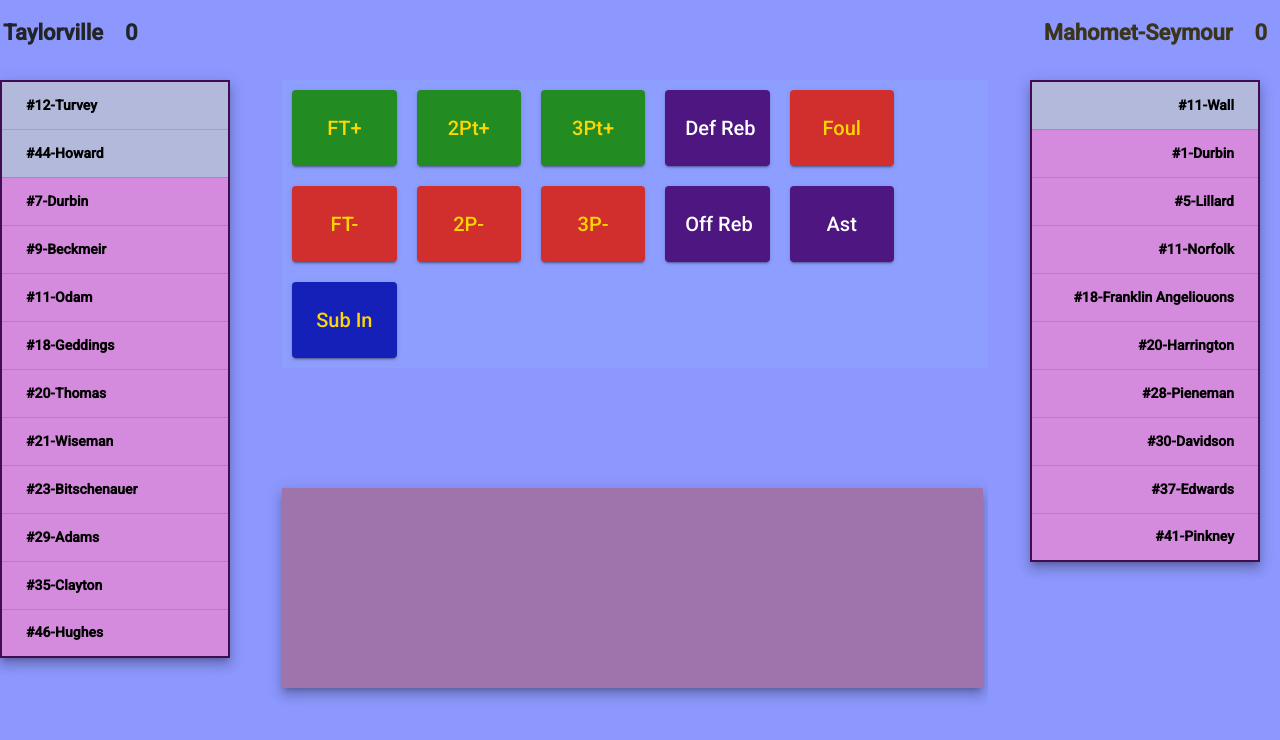
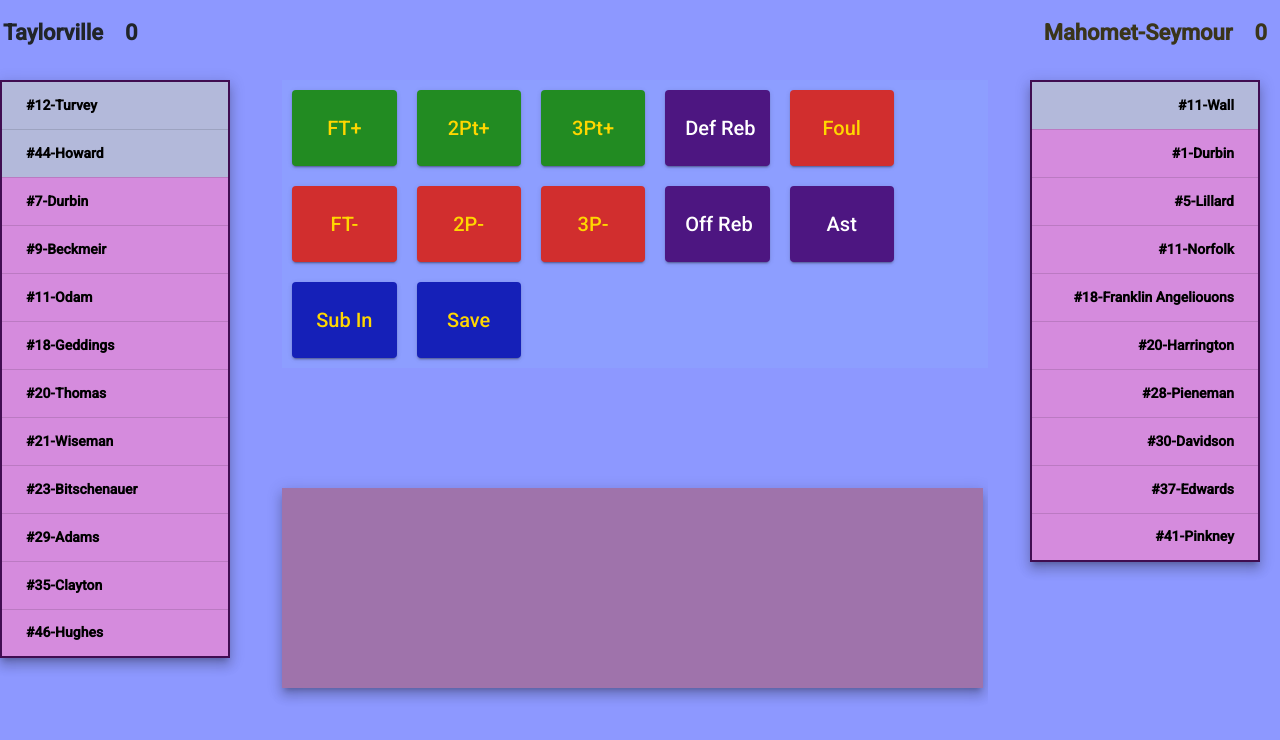
Before and after one commit to brivecco/THSBasketball, an Angular app: page / in a window 1280 px wide. Shown: the top 740 px of the page. Built offline with nearby package versions, Linux system fonts and the light colour scheme.

Commit message:
add code to save data

```diff
--- a/src/app/components/stat-actions.component.html
+++ b/src/app/components/stat-actions.component.html
@@ -11,4 +11,5 @@
     <button mat-raised-button class="flex-stat" (click)="registerStat('AST')">Ast</button>
     <button mat-raised-button class="flex-stat btn-other " (click)="registerStat('SUB')" [disabled]="floorFull">
       {{currentPlayer?.OnFloor ? 'Sub Out' : 'Sub In'}}</button>
+    <button mat-raised-button class="flex-stat btn-other" (click)="save()">Save</button>
   </div>
--- a/src/app/components/stat-actions.component.ts
+++ b/src/app/components/stat-actions.component.ts
@@ -7,6 +7,7 @@ import { GameAction } from '../models/gameAction';
 import { GameService } from '../services/game.service';
 import { NgbModal, ModalDismissReasons } from '@ng-bootstrap/ng-bootstrap';
 import { initializeApp } from 'firebase/app';
+import { getDatabase, ref, onValue, set } from 'firebase/database';
 
 @Component({
   selector: 'app-stat-actions',
@@ -52,7 +53,7 @@ export class StatActionsComponent {
     return this.game?.TeamFloorFull(this.currentPlayer) && !this.currentPlayer?.OnFloor;
   }
 
-   public Save():void {
+   public save():void {
 
     const firebaseConfig = {
       apiKey: "AIzaSyBtPMWBnl2Aj6z-jN_7gqNopJfay3Zb9wI",
@@ -65,7 +66,23 @@ export class StatActionsComponent {
     };
 
     const app = initializeApp(firebaseConfig);
-    //const db = getDatabase(app);
+    const db = getDatabase(app);
+
+
+    //const ref1 = ref(db,"/players");
+    const ref1 = ref(db);
+
+    let data: any;
+    set(ref1,this.game)
+    alert("data is saved");
+
+    /*
+    onValue(ref1, (snapshot) => {
+      data = snapshot.val();
+      set(ref1,this.game);
+      alert("it was set3");
+    });
+    */
 
    }
 
```
